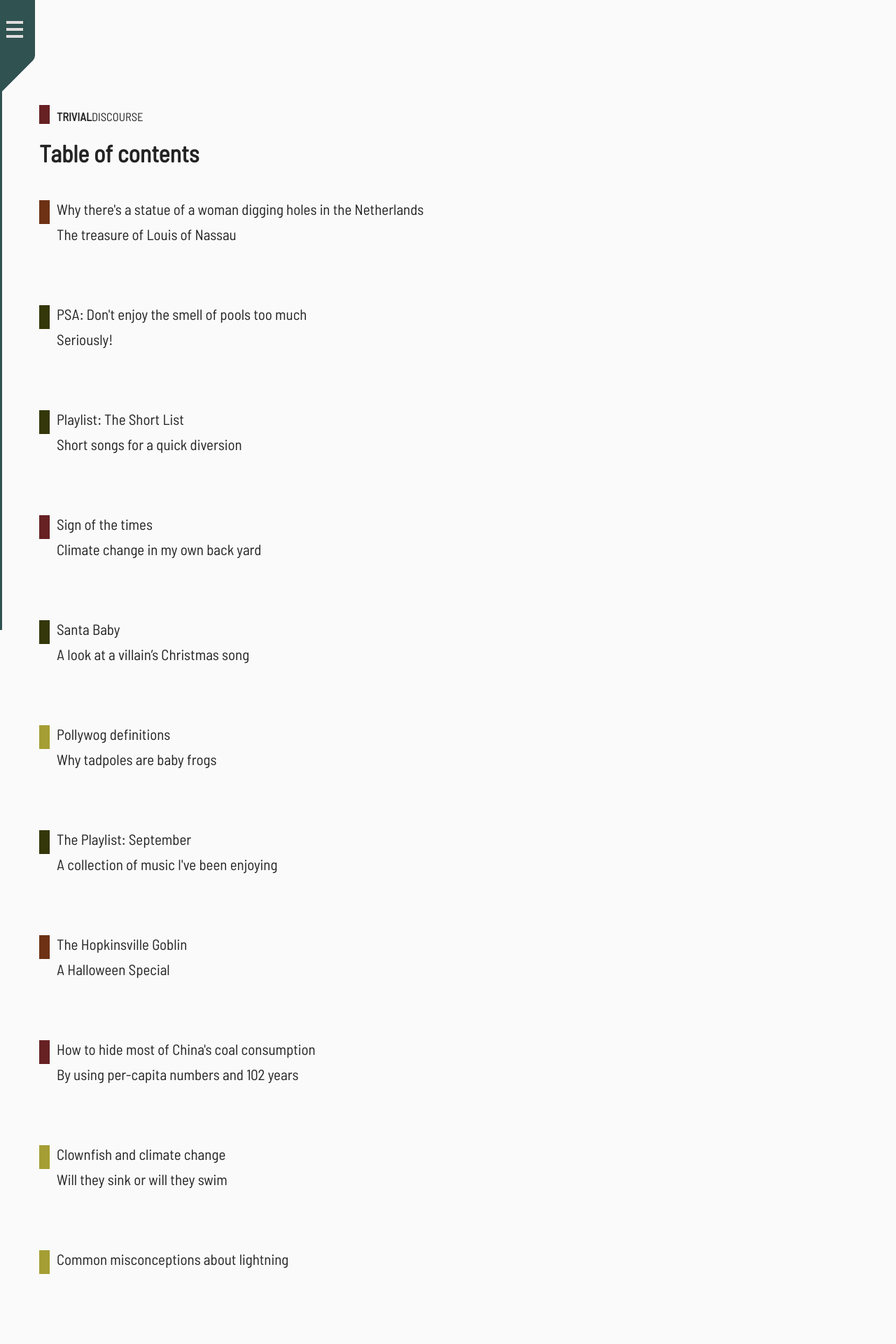
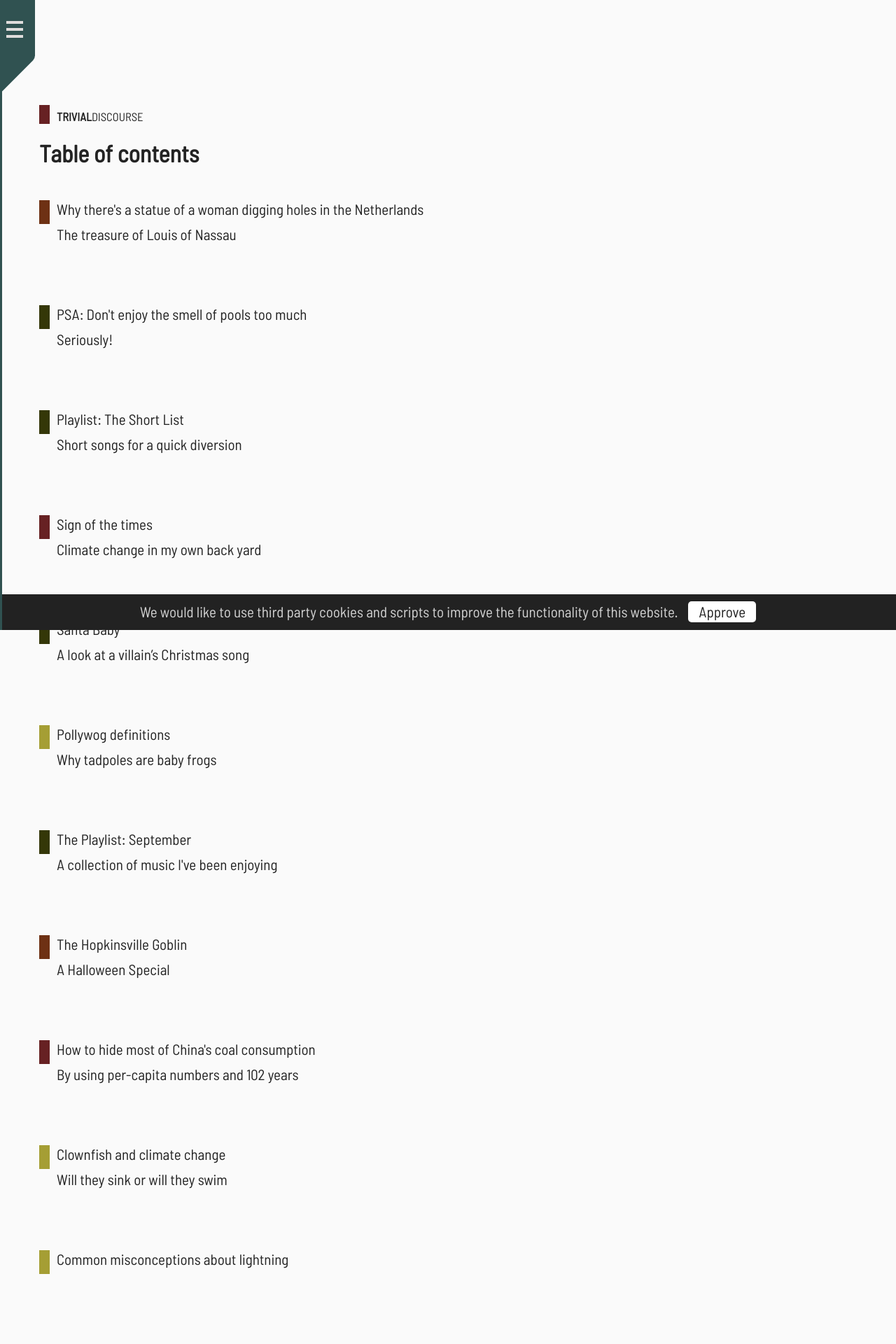
Before and after one commit to PieterHeijman/PieterHeijman.github.io, a Jekyll site: the page built from index.html, in a window 1280 px wide. Shown: the top 1920 px of the page at 70% size. Built offline with Jekyll 4.4.1, drawn with Linux system fonts in a browser that asks for light colours.

Commit message:
Added cookie banner

```diff
--- /dev/null
+++ b/_includes/cookie-consent.html
@@ -0,0 +1,4 @@
+<div id="cookie-notice">
+  <span>We would like to use third party cookies and scripts to improve the functionality of this website.</span>
+  <a id="cookie-notice-accept" class="btn btn-primary btn-sm">Approve</a>
+</div>
--- /dev/null
+++ b/_includes/footer.html
@@ -0,0 +1,2 @@
+{% include cookie-consent.html %}
+<div id="scripts"></div>
--- a/_includes/head.html
+++ b/_includes/head.html
@@ -1,7 +1,7 @@
 <head>
   <meta charset="utf-8">
   <meta http-equiv="X-UA-Compatible" content="IE=edge">
-  <meta http-equiv="Content-Security-Policy" content="default-src 'self' https://www.trivialdiscourse.com">
+  <meta http-equiv="Content-Security-Policy" content="default-src 'self' https://www.trivialdiscourse.com googleads.g.doubleclick.net; script-src 'self' 'unsafe-inline' data: pagead2.googlesyndication.com storage.googleapis.com googleads.g.doubleclick.net ajax.googleapis.com; img-src 'self' data: storage.googleapis.com pagead2.googlesyndication.com; style-src 'self' 'unsafe-inline'; font-src 'self' fonts.googleapis.com; object-src 'self'">
   <meta name="referrer" content="no-referrer">
   <meta name="viewport" content="width=device-width, initial-scale=1">
 
@@ -22,7 +22,8 @@
   <link rel="icon" type="image/png" href="/img/favicon/fav-32.png" sizes="32x32" />
   <link rel="icon" type="image/png" href="/img/favicon/fav-16.png" sizes="16x16" />
 
-  <script data-ad-client="ca-pub-8229111309021610" async src="https://pagead2.googlesyndication.com/pagead/js/adsbygoogle.js"></script>
+  <script src="/js/external.js"></script>
+
 
   <meta property="og:title" content="{% if page.title %}{{ page.title | escape }}{% else %}{{ site.title | escape }}{% endif %}" />
   <meta property="og:description" content="{{ site.description }}" />
--- a/_sass/_base.scss
+++ b/_sass/_base.scss
@@ -542,3 +542,32 @@ a.index-item {
     background-color: $science;
   }
 }
+
+#cookie-notice {
+  padding: 0.5rem 1rem;
+  text-align: center;
+  position: fixed;
+  bottom: 0;
+  width: 100vw;
+  background: #222;
+  color: rgba(255,255,255,0.8);
+
+  &.hide {
+    display: none;
+  }
+}
+
+#cookie-notice a {
+  display: inline-block;
+  cursor: pointer; margin-left: 0.5rem;
+  background-color: #fff;
+  border-radius: 5px;
+  height: 30px;
+  padding-left: 15px;
+  padding-right: 15px;
+}
+
+@media (max-width: 767px) {
+    #cookie-notice span {display: block; padding-top: 3px; margin-bottom: 1rem;}
+    #cookie-notice a {position: relative; bottom: 4px;}
+}
--- /dev/null
+++ b/js/external.js
@@ -0,0 +1,43 @@
+function createCookie(name,value,days) {
+  var expires = "";
+  if (days) {
+    var date = new Date();
+    date.setTime(date.getTime() + (days*24*60*60*1000));
+    expires = "; expires=" + date.toUTCString();
+  }
+  document.cookie = name + "=" + value + expires + "; path=/";
+}
+function readCookie(name) {
+  var nameEQ = name + "=";
+  var ca = document.cookie.split(';');
+  for(var i=0;i < ca.length;i++) {
+    var c = ca[i];
+    while (c.charAt(0)==' ') c = c.substring(1,c.length);
+    if (c.indexOf(nameEQ) == 0) return c.substring(nameEQ.length,c.length);
+  }
+  return null;
+}
+function eraseCookie(name) {
+  createCookie(name,"",-1);
+}
+
+document.addEventListener('DOMContentLoaded', function() {
+  if(readCookie('cookie-notice-dismissed')=='true') {
+    var cookie = document.getElementById('cookie-notice');
+    cookie.classList.add('hide');
+    var fileref=document.createElement('script');
+    fileref.setAttribute("type","text/javascript");
+    fileref.setAttribute("data-ad-client", 'ca-pub-8229111309021610');
+    fileref.setAttribute("src", 'https://pagead2.googlesyndication.com/pagead/js/adsbygoogle.js');
+
+    var scriptHook = document.getElementById("scripts");
+    document.body.insertBefore(fileref, scriptHook);
+  } else {
+    document.getElementById('cookie-notice').style.display = 'block';
+  }
+  document.getElementById('cookie-notice-accept').addEventListener("click",function() {
+    createCookie('cookie-notice-dismissed','true',31);
+    document.getElementById('cookie-notice').style.display = 'none';
+    location.reload();
+  });
+});
```
